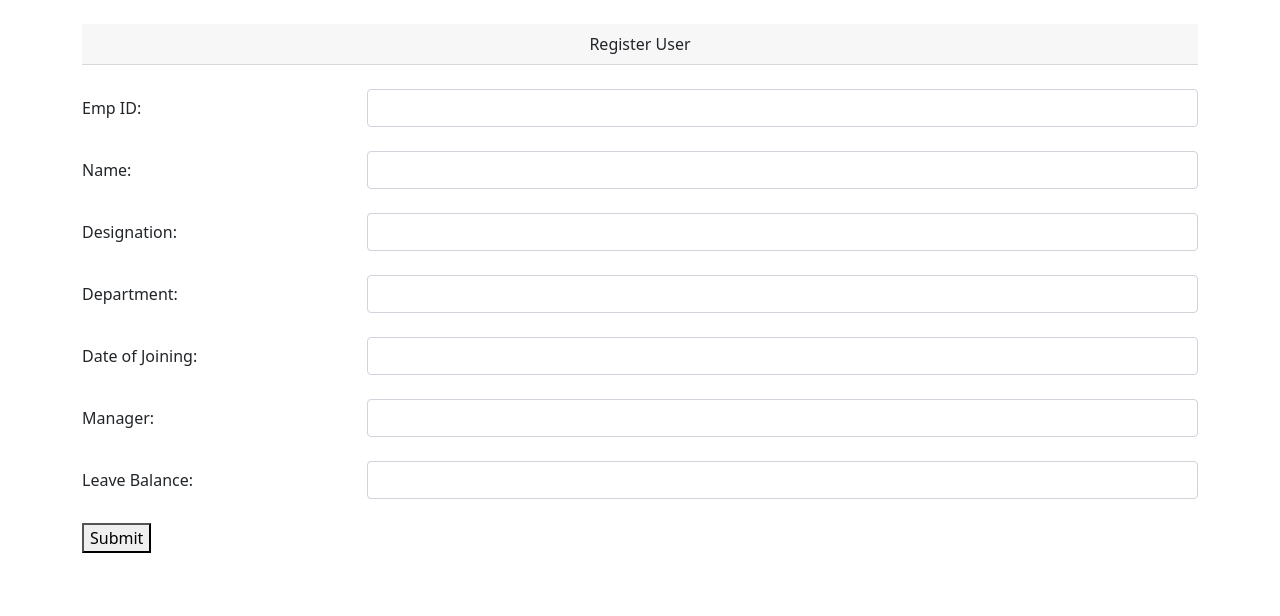
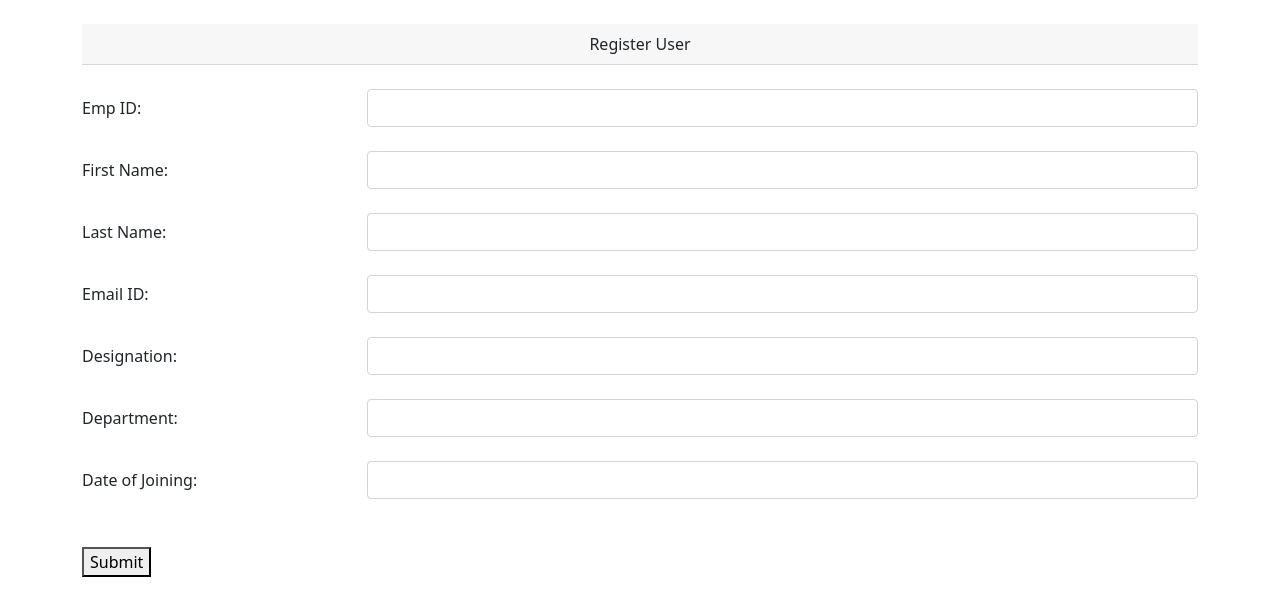
Before and after one commit to anashwara1/LeaveManagementSystem, a Django app: page /register_user/ in a window 1280 px wide. Shown: the part 56-672 px from the top of the page. Run offline with Django 4.2, Linux system fonts and the light colour scheme; some libraries are stand-ins or nearby versions.

Commit message:
I added some more fields in the form

```diff
--- a/LMS/templates/register.html
+++ b/LMS/templates/register.html
@@ -49,9 +49,23 @@
             </div>
             <br>
             <div class="form-group row">
-                <label for="employee-name" class="col-md-3 col-form-label bold-label">Name:</label>
+                <label for="employee-firstname" class="col-md-3 col-form-label bold-label">First Name:</label>
                 <div class="col-md-9">
-                    <input type="text" class="form-control" id="employee-name" required>
+                    <input type="text" class="form-control" id="employee-firstname" required>
+                </div>
+            </div>
+            <br>
+            <div class="form-group row">
+                <label for="employee-lastname" class="col-md-3 col-form-label bold-label">Last Name:</label>
+                <div class="col-md-9">
+                    <input type="text" class="form-control" id="employee-lastname" required>
+                </div>
+            </div>
+            <br>
+             <div class="form-group row">
+                <label for="employee-mail" class="col-md-3 col-form-label bold-label">Email ID:</label>
+                <div class="col-md-9">
+                    <input type="text" class="form-control" id="employee-mail" required>
                 </div>
             </div>
             <br>
@@ -76,19 +90,7 @@
                 </div>
             </div>
             <br>
-            <div class="form-group row">
-                <label for="employee-manager" class="col-md-3 col-form-label bold-label">Manager:</label>
-                <div class="col-md-9">
-                    <input type="text" class="form-control" id="employee-manager" required>
-                </div>
-            </div>
-            <br>
-            <div class="form-group row">
-                <label for="leave-balance" class="col-md-3 col-form-label bold-label">Leave Balance:</label>
-                <div class="col-md-9">
-                    <input type="text" class="form-control" id="leave-balance" required>
-                </div>
-            </div>
+
     <br>
             <button>Submit</button>
         </form>
```
